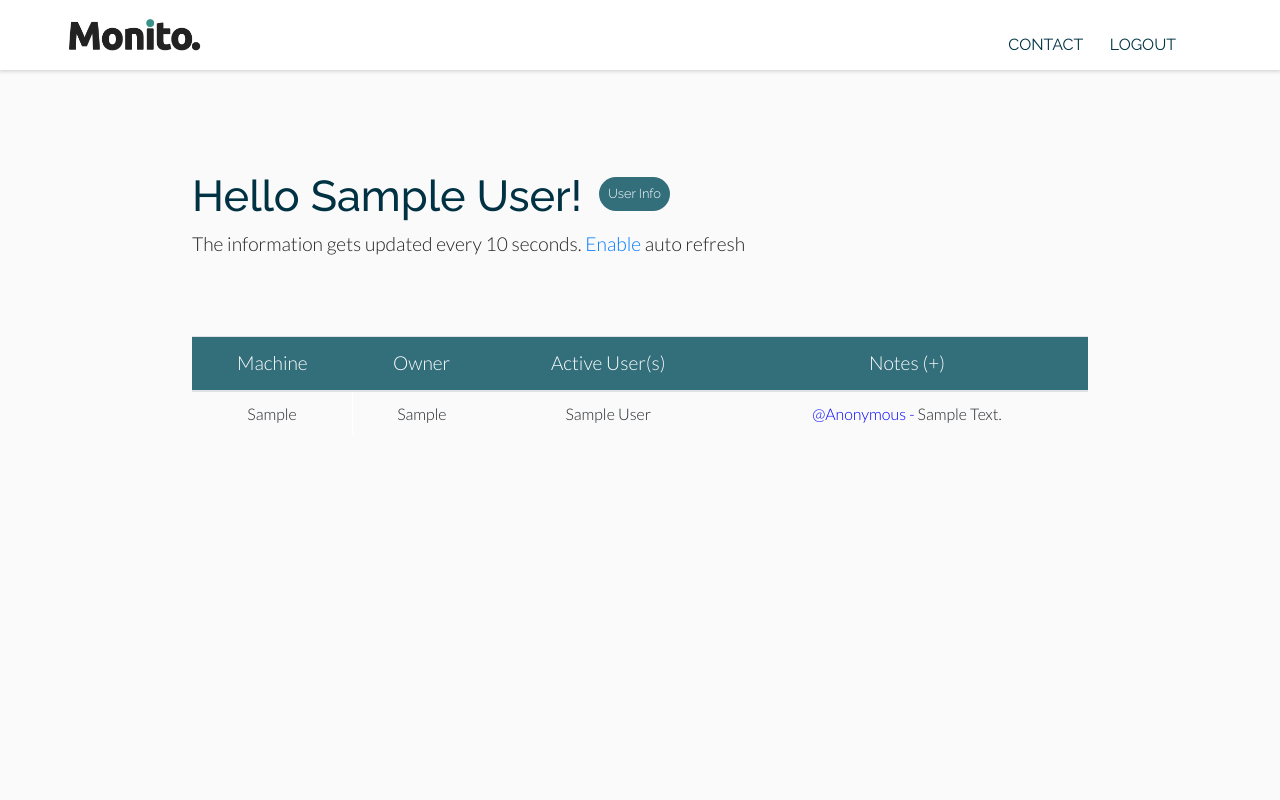
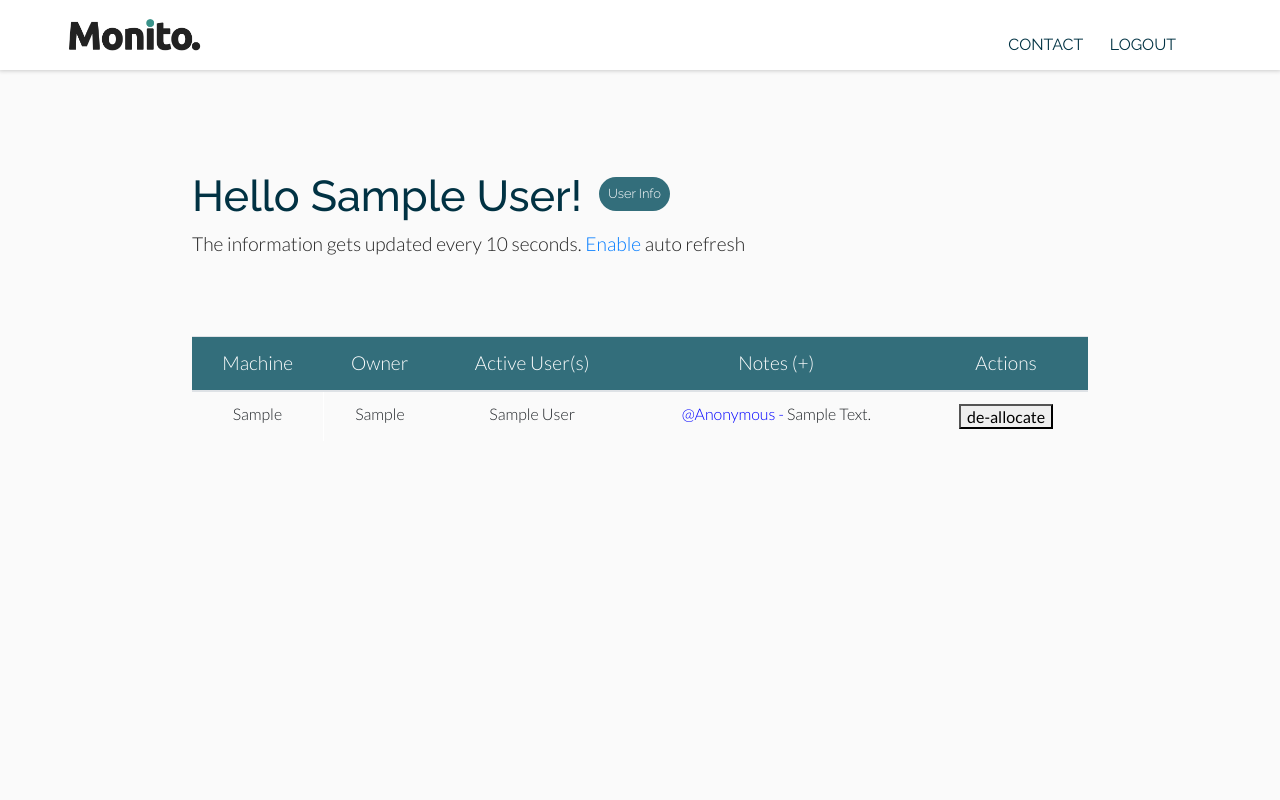
Before and after one commit to raul1991/monito, a Flask app: page /dashboard in a window 1280 px wide. Run offline with Flask 2, Linux system fonts and the light colour scheme; the visitor is signed in with stand-in values (Sample User, id 1); tables that the repository leaves empty hold one stand-in row (values such as "Sample post"); some libraries are stand-ins or nearby versions.

Commit message:
Add actions as a column header
A machine which is free can be allocated and can be de-allocated after
that. Machines which monito cannot track will have no actions.

```diff
--- a/app.py
+++ b/app.py
@@ -143,6 +143,14 @@ def mapping():
             return 'Added Machine'
 
 
+def getActions(current_users):
+    if current_users == 'free':
+        return "allocate"
+    elif current_users == 'unable-to-connect':
+        return "disabled"
+    return "de-allocate"
+
+
 @app.route('/mappings')
 def mappings():
     machines = Machine.query.all()
@@ -164,7 +172,8 @@ def mappings():
                 'machine': machine.IP,
                 'owner': machine.owner,
                 'users': vdaNameMap[:-1],
-                'notes': machine.notes
+                'notes': machine.notes,
+                'actions': getActions(vdaNameMap[:-1])
             }
         response.append(machine_obj)
 
--- a/static/js/gui.js
+++ b/static/js/gui.js
@@ -40,7 +40,7 @@ var _gui = (function () {
 
     var table = (function () {
         var table = document.getElementById('monitoTable');
-        var columns = ['machine', 'owner', 'users', 'notes']; // change the sequences to change the order of display.
+        var columns = ['machine', 'owner', 'users', 'notes', 'actions']; // change the sequences to change the order of display.
         var machines = [];
         var actions = (function() {
             var getMachines = function() {
@@ -65,24 +65,32 @@ var _gui = (function () {
                 }
             };
 
+            var getElement = function getElement(arr, colName) {
+                switch (colName) {
+                    case 'actions':
+                        return '<button '+ arr[colName] + '>' + arr[colName] + '</button>';
+                        break;
+                    case 'notes':
+                        var notes = getAuthor(arr[colName]);
+                        return '<span style="color: blue">' + notes['author'] + '</span> ' + notes['body'];
+                        break;
+                    default:
+                        return arr[colName];
+                        break;
+                }
+            };
+
             var addRow = function (jsonResponse) {
                 for (var i = 0; i < jsonResponse.length; i++) {
                     var row = document.createElement('tr');
-                    var formattedData = jsonResponse[i];
+                    var formattedData = jsonResponse[i]; // row
                     row.id = formattedData.machine;
                     if (!machineExists(row.id)) {
                         machines.push(formattedData);
                         for (var k in columns) {
                             if (columns.hasOwnProperty(k)) {
-                                var data = document.createElement('td');
-                                if (columns[k] === 'notes')
-                                {
-                                    var notes = getAuthor(formattedData[columns[k]]);
-                                    data.innerHTML = '<span style="color: blue">' + notes['author'] + '</span> ' + notes['body'];
-                                }
-                                else {
-                                    data.innerHTML = formattedData[columns[k]];
-                                }
+                                var data = document.createElement('td'); // column
+                                data.innerHTML = getElement(formattedData, columns[k]);
                                 row.appendChild(data);
                             }
                         }
--- a/templates/dashboard.html
+++ b/templates/dashboard.html
@@ -86,6 +86,7 @@
                     <th style="text-align:center">
                         Notes<a title="Click to add note" href="#" data-toggle="modal" data-target="#notesModal" style="color:white" onclick="monito.initNotesDialog()"> (+)</a>
                     </th>
+                    <th style="text-align:center">Actions</th>
                 </tr>
             </thead>
         </table>
```
